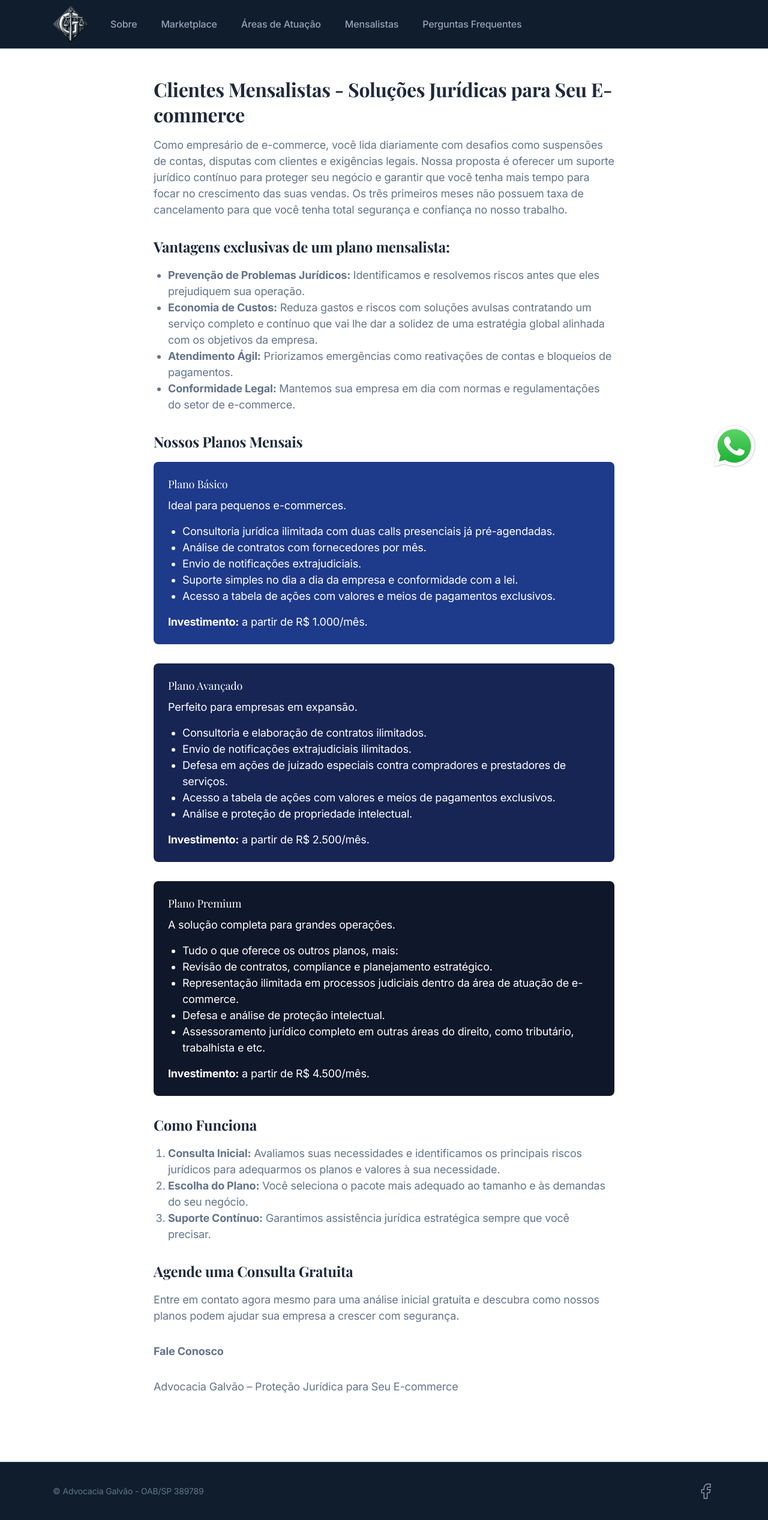
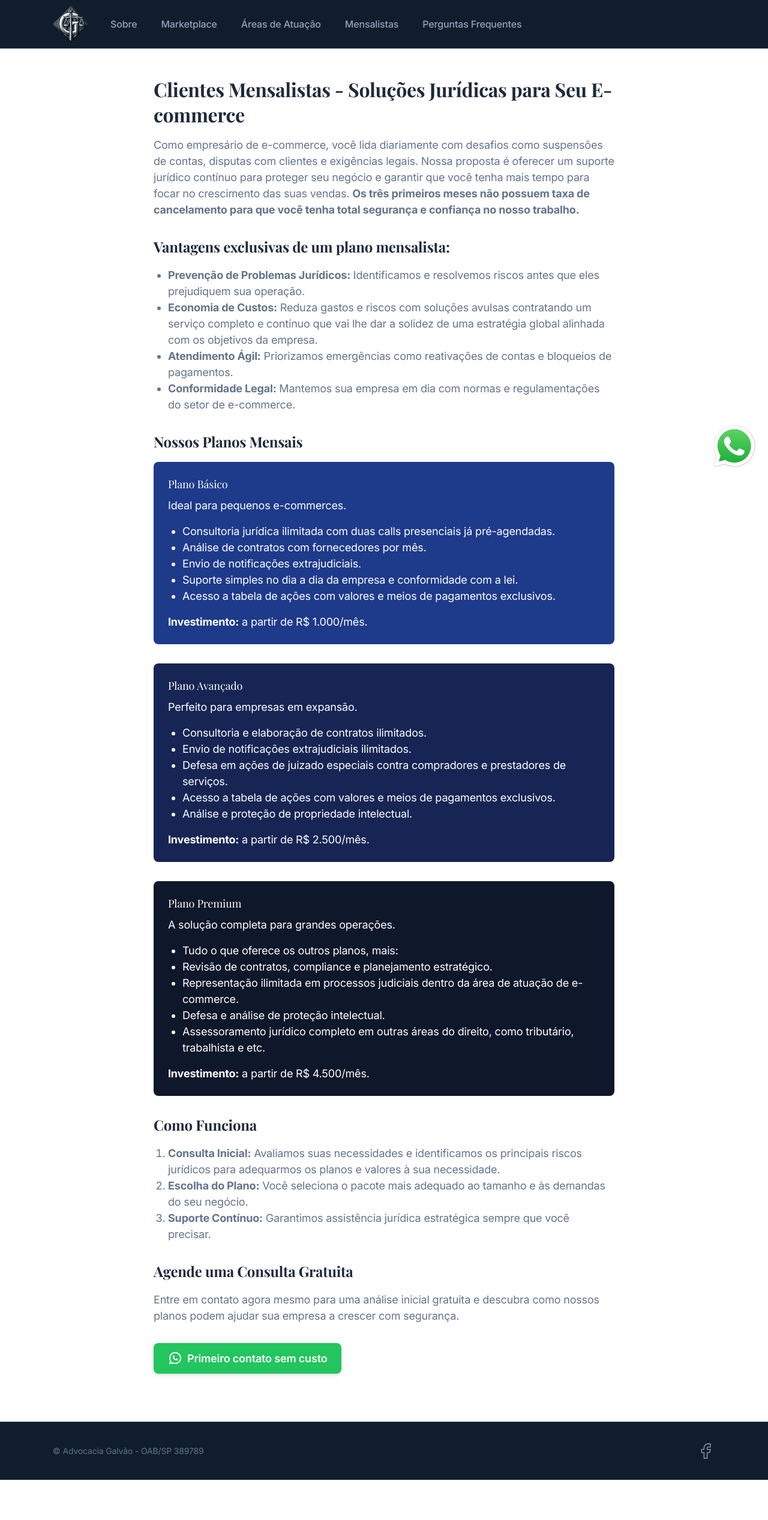
Before and after one commit to waltergalvao/advocaciagalvao.com.br, a Next.js app: page /mensalista in a window 1280 px wide. Shown: the whole page at 60% size. After the commit the page ends 2467 px from the top, so only its background shows below. Built offline with nearby package versions, Linux system fonts and the light colour scheme; a web font is replaced by a local one.

Commit message:
feat: update mensalista page

```diff
--- a/app/(default)/mensalista/page.tsx
+++ b/app/(default)/mensalista/page.tsx
@@ -1,6 +1,7 @@
 export const metadata = {
   title: "Galvão Advocacia",
 };
+import { IconBrandWhatsapp } from "@tabler/icons-react";
 
 export default function Mensalistas() {
   return (
@@ -18,8 +19,8 @@ export default function Mensalistas() {
                 suspensões de contas, disputas com clientes e exigências legais. Nossa
                 proposta é oferecer um suporte jurídico contínuo para proteger seu
                 negócio e garantir que você tenha mais tempo para focar no crescimento das
-                suas vendas. Os três primeiros meses não possuem taxa de cancelamento para
-                que você tenha total segurança e confiança no nosso trabalho.
+                suas vendas. <strong>Os três primeiros meses não possuem taxa de cancelamento para
+                que você tenha total segurança e confiança no nosso trabalho.</strong>
               </p>
 
               <h3 className="h4 font-playfair-display text-slate-800 mb-4">
@@ -91,8 +92,15 @@ export default function Mensalistas() {
                 Entre em contato agora mesmo para uma análise inicial gratuita e descubra como nossos planos podem ajudar sua empresa a crescer com segurança.
               </p>
 
-              <p className="mb-8"><strong>Fale Conosco</strong></p>
-              <p className="mb-8">Advocacia Galvão – Proteção Jurídica para Seu E-commerce</p>
+              <a
+                href="https://wa.me/5514997785999?text=Ol%C3%A1%2C%0A%0Atenho%20interesse%20nos%20planos%20mensais%20de%20suporte%20jur%C3%ADdico.%0A%0APode%20me%20passar%20mais%20informa%C3%A7%C3%B5es%3F"
+                target="_blank"
+                rel="noopener noreferrer"
+                className="inline-flex items-center px-6 py-3 text-white font-semibold bg-green-500 rounded-lg shadow-md hover:bg-green-600 transition duration-300"
+              >
+                <IconBrandWhatsapp className="w-6 h-6 mr-2" />
+                Primeiro contato sem custo
+              </a>
             </div>
           </div>
         </div>
```
